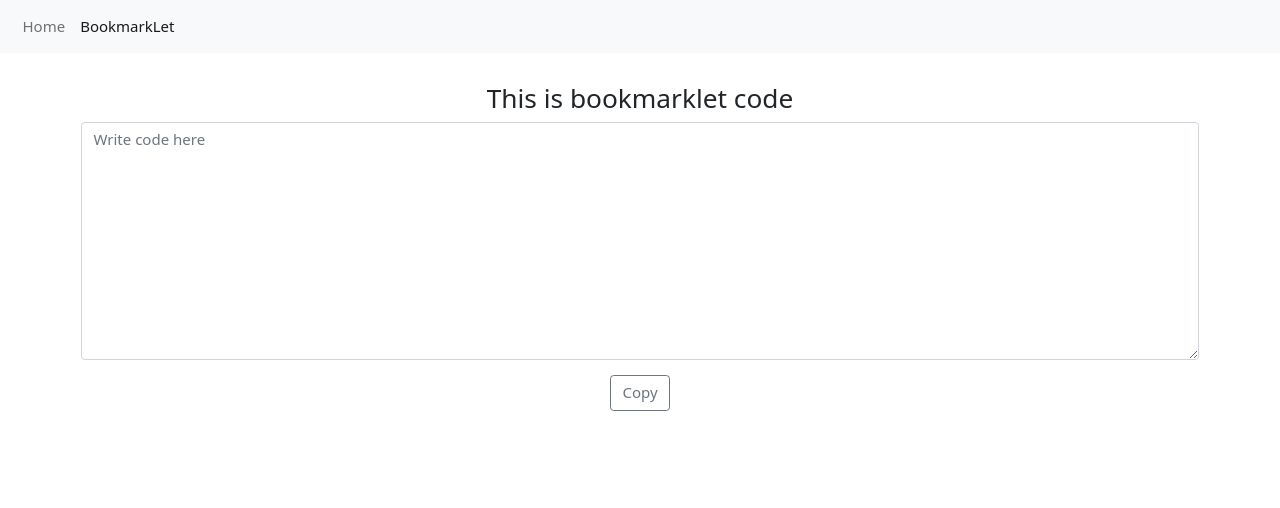
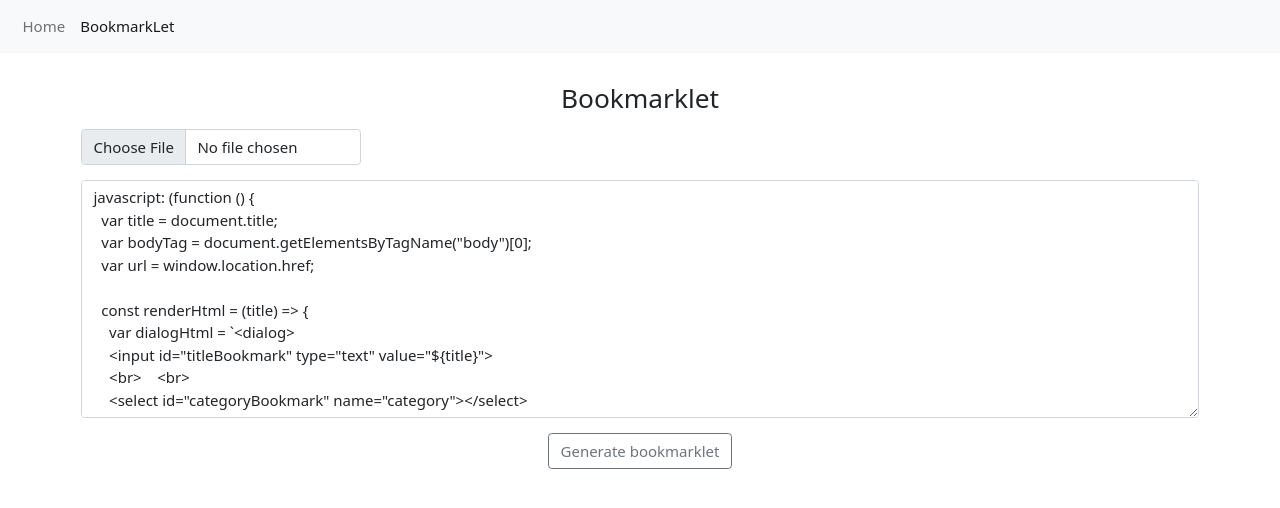
Before and after one commit to giaphien363/fabbiExamBookmark, a React (Create React App) app in the folder frontend/: page /bookmarklet in a window 1280 px wide. Shown: the top 508 px of the page. Built offline with nearby package versions, Linux system fonts and the light colour scheme.

Commit message:
some file environment

```diff
--- a/frontend/src/API/BookmarkAPI.js
+++ b/frontend/src/API/BookmarkAPI.js
@@ -1,17 +1,36 @@
 import axios from "axios";
 
 const baseURL = `http://127.0.0.1:8000/api/v1/`;
+
+function SearchBookmark(title, cateId = null) {
+  let url = cateId
+    ? baseURL + `bookmark/?category=${cateId}&title=${title}`
+    : baseURL + `bookmark/?title=${title}`;
+
+  return new Promise((resolve, reject) => {
+    axios
+      .get(url)
+      .then(function (response) {
+        // handle success
+        resolve(response.data);
+      })
+      .catch(function (error) {
+        // handle error
+        reject(error);
+      });
+  });
+}
 
 function GetAllBookmark(cateId) {
   let url = baseURL;
   return new Promise((resolve, reject) => {
     axios
       .get(`${url}bookmark/?category=${cateId}`)
-            .then(function(response) {
+      .then(function (response) {
         // handle success
         resolve(response.data);
       })
-            .catch(function(error) {
+      .catch(function (error) {
         // handle error
         reject(error);
       });
@@ -23,11 +42,11 @@ function GetBookmark(id) {
   return new Promise((resolve, reject) => {
     axios
       .get(`${url}bookmark/${id}/`)
-            .then(function(response) {
+      .then(function (response) {
         // handle success
         resolve(response.data);
       })
-            .catch(function(error) {
+      .catch(function (error) {
         // handle error
         reject(error);
       });
@@ -47,11 +66,11 @@ function InsertBookmark(data) {
   return new Promise((resolve, reject) => {
     axios
       .post(`${url}bookmark/`, data)
-            .then(function(response) {
+      .then(function (response) {
         // handle success
         resolve(response.data);
       })
-            .catch(function(error) {
+      .catch(function (error) {
         // handle error
         reject(error);
       });
@@ -71,11 +90,11 @@ function UpdateBookmark(id, data) {
   return new Promise((resolve, reject) => {
     axios
       .put(`${url}bookmark/${id}/`, data)
-            .then(function(response) {
+      .then(function (response) {
         // handle success
         resolve(response.data);
       })
-            .catch(function(error) {
+      .catch(function (error) {
         // handle error
         reject(error);
       });
@@ -87,11 +106,11 @@ const DelBookmark = (id) => {
   return new Promise((resolve, reject) => {
     axios
       .delete(`${url}bookmark/${id}/`)
-            .then(function(response) {
+      .then(function (response) {
         // handle success
         resolve(response);
       })
-            .catch(function(error) {
+      .catch(function (error) {
         // handle error
         reject(error);
       });
@@ -99,6 +118,7 @@ const DelBookmark = (id) => {
 };
 
 export {
+  SearchBookmark,
   GetAllBookmark,
   InsertBookmark,
   GetBookmark,
--- a/frontend/src/components/Header/index.jsx
+++ b/frontend/src/components/Header/index.jsx
@@ -31,11 +31,6 @@ const Header = () => {
           </ul>
         </div>
       </nav>
-      {location == "/bookmark" && (
-        <StyledHeaderTitle>
-          <h1>Bookmark Management</h1>
-        </StyledHeaderTitle>
-      )}
     </StyledHeader>
   );
 };
--- a/frontend/src/features/BookmarkLet/index.jsx
+++ b/frontend/src/features/BookmarkLet/index.jsx
@@ -2,43 +2,60 @@ import React, { useEffect, useState } from "react";
 import { CopyToClipboard } from "react-copy-to-clipboard";
 import { Container } from "reactstrap";
 
+import raw from "../BookmarkLet/codeBookmarkLet.txt";
+
 const BookmarkLet = () => {
-  const [copied, setCopied] = useState(false);
-  const [checkCopy, setCheckCopy] = useState(false);
+  const [checkGenerate, setCheckGenerate] = useState(false);
   const [value, setValue] = useState("");
-  const [valueInBoard, setValueInBoard] = useState("");
 
   useEffect(() => {
-    const copiedTimeOut = setTimeout(() => {
-      if (copied) {
-        setCopied(false);
-      }
-    }, 2000);
-    return () => {
-      clearTimeout(copiedTimeOut);
-    };
-  }, [copied]);
+    document.title = "Bookmarklet";
+  }, []);
 
-  const copyText = (vl, rs) => {
-    if (!value) return;
-    setCheckCopy(rs);
-    setValueInBoard(vl);
-    setCopied(true);
-    setValue("");
+  useEffect(() => {
+    fetch(raw)
+      .then((r) => r.text())
+      .then((text) => {
+        setValue(text);
+      });
+  }, []);
+
+  const generateFunction = () => {
+    setCheckGenerate(true);
+  };
+  const previewFile = (e) => {
+    console.log();
+    const file = e.target.files;
+    const reader = new FileReader();
+
+    reader.addEventListener(
+      "load",
+      () => {
+        // this will then display a text file
+        setValue(reader.result);
+      },
+      false
+    );
+
+    if (file) {
+      fetch(raw)
+        .then((r) => r.text())
+        .then((text) => {
+          setValue(text);
+        });
+    }
   };
 
   return (
     <Container>
       <div style={{ textAlign: "center" }}>
-        <h3>This is bookmarklet code</h3>
-        {checkCopy && (
-          <a
-            className="btn btn-outline-success my-2"
-            href={`javascript:(function(){${valueInBoard}})()`}
-          >
-            Demo bookmark drag
-          </a>
-        )}
+        <h3>Bookmarklet</h3>
+
+        <input
+          className="form-control col-md-3 my-3"
+          type="file"
+          onChange={previewFile}
+        />
 
         <textarea
           className="form-control"
@@ -47,14 +64,24 @@ const BookmarkLet = () => {
           placeholder="Write code here"
           onChange={(e) => {
             setValue(e.target.value);
-            setCopied(false);
           }}
         ></textarea>
 
-        <CopyToClipboard text={value} onCopy={copyText}>
-          <button className="btn btn-outline-secondary my-3">Copy</button>
-        </CopyToClipboard>
-        {copied ? <p className="text-danger">Copied.</p> : null}
+        <button
+          onClick={generateFunction}
+          className="btn btn-outline-secondary my-3"
+        >
+          Generate bookmarklet
+        </button>
+
+        {checkGenerate && (
+          <a
+            className="btn btn-outline-success mx-3"
+            href={`javascript:(function(){${value}})()`}
+          >
+            Demo bookmark drag
+          </a>
+        )}
       </div>
     </Container>
   );
--- a/frontend/src/features/BookmarkList/components/Bookmark/index.jsx
+++ b/frontend/src/features/BookmarkList/components/Bookmark/index.jsx
@@ -1,28 +1,23 @@
 import React from "react";
 import { StyledBookmark, StyledButton, StyledLink } from "./styledBookmark";
 
-const Bookmark = ({ id, title, crudBookmark, setBookId, toggleShow }) => {
+const Bookmark = ({ item, crudBookmark, setBookId, toggleShow }) => {
   const handleDel = () => {
-    crudBookmark("DELETE", id);
+    crudBookmark("DELETE", item.id);
   };
 
   const handleUpdate = () => {
-    setBookId(id);
+    setBookId(item.id);
     toggleShow();
   };
 
   return (
     <>
       <StyledBookmark>
-        <StyledLink
-          key={id}
-          // href={bookmark.url}
-          target="_blank"
-          rel="noreferrer"
-        >
-          {title.length > 40
-            ? `${title.substring(0, 40)} ...`
-            : title}
+        <StyledLink href={item.url} target="_blank" rel="noreferrer">
+          {item.title.length > 40
+            ? `${item.title.substring(0, 40)} ...`
+            : item.title}
         </StyledLink>
         <StyledButton
           color="danger"
--- a/frontend/src/features/BookmarkList/components/Group/index.jsx
+++ b/frontend/src/features/BookmarkList/components/Group/index.jsx
@@ -170,8 +170,7 @@ const Group = ({
                 setBookId={setBookId}
                 toggleShow={toggleShow}
                 crudBookmark={crudBookmark}
-                id={item["id"]}
-                title={item.title}
+                item={item}
               />
             ))}
           </StyledCardBody>
--- /dev/null
+++ b/frontend/src/features/BookmarkList/components/ListSearch/index.jsx
@@ -0,0 +1,14 @@
+import React from "react";
+
+const ListSearch = ({ item }) => {
+  return (
+    <>
+      <h2>Title: {item.title}</h2>
+      <a href={item.url}>Go to</a>
+    </>
+  );
+};
+
+ListSearch.propTypes = {};
+
+export default ListSearch;
--- a/frontend/src/features/BookmarkList/pages/Main/index.jsx
+++ b/frontend/src/features/BookmarkList/pages/Main/index.jsx
@@ -1,4 +1,4 @@
-import { useEffect, useState } from "react";
+import { useEffect, useState, useRef } from "react";
 import { Button, Col, Form, Input, Row } from "reactstrap";
 import {
   DelCategory,
@@ -7,14 +7,21 @@ import {
   UpdateCategory,
 } from "../../../../API/CategoryAPI";
 import Group from "../../components/Group";
+import ListSearch from "../../components/ListSearch";
 import { StyledMain } from "./styledMain";
+
+import { SearchBookmark } from "../../../../API/BookmarkAPI";
 
 const Main = () => {
   const [inputGroup, setInputGroup] = useState("");
+  const [inputSearch, setInputSearch] = useState("");
   const [tempBookmark, setTempBookmark] = useState(null);
 
   const [categories, setCategories] = useState([]);
+  const [searchBookmark, setSearchBookmark] = useState([]);
   const [categoriesSelect, setCategoriesSelect] = useState([]);
+
+  const typeTimeOut = useRef(null);
 
   useEffect(() => {
     document.title = "List Bookmark";
@@ -73,7 +80,6 @@ const Main = () => {
           return;
         } else {
           UpdateCategory(id, { categoryName: value }).then((res) => {
-            alert("Update successfully!!!");
             var listCate = [...categories];
             let index = listCate.findIndex((obj) => obj.id === id);
 
@@ -88,7 +94,6 @@ const Main = () => {
         // DelCategory
 
         DelCategory(id).then((res) => {
-          alert("Delete successfully!!!");
           var temp = [...categories];
           var listCate = temp.filter((ele) => {
             return ele.id !== id;
@@ -109,9 +114,52 @@ const Main = () => {
     setInputGroup("");
   };
 
+  const changeInputSearch = (e) => {
+    // call api here
+    setInputSearch(e.target.value);
+    if (e.target.value == "") {
+      setSearchBookmark([]);
+      return;
+    }
+
+    // clear before setTimeOut
+    if (typeTimeOut.current) {
+      clearTimeout(typeTimeOut.current);
+    }
+
+    typeTimeOut.current = setTimeout(() => {
+      SearchBookmark(e.target.value).then((res) => {
+        setSearchBookmark(res);
+      });
+    }, 500);
+  };
+
   return (
     <>
       <StyledMain>
+        <Row className="my-4">
+          <Col md="6">
+            <h2>Bookmarks</h2>
+          </Col>
+          <Col md="6">
+            <Input
+              placeholder="Search by title"
+              value={inputSearch}
+              onChange={changeInputSearch}
+            />
+          </Col>
+        </Row>
+        {/* if searching */}
+        {searchBookmark.length > 0 && (
+          <div>
+            {searchBookmark.map((item, i) => (
+              <ListSearch key={i} item={item} />
+            ))}
+          </div>
+        )}
+
+        {/* if not search */}
+        {inputSearch.length > 0 || (
           <Row>
             <Col md="12">
               <Form
@@ -130,10 +178,11 @@ const Main = () => {
                   onChange={(e) => {
                     setInputGroup(e.target.value);
                   }}
-                style={{ width: "85%" }}
+                  style={{ width: "75%" }}
+                  placeholder="New group"
                 />
                 <Button type="submit" color="primary">
-                Create
+                  Create Group
                 </Button>
               </Form>
             </Col>
@@ -154,6 +203,7 @@ const Main = () => {
               </Row>
             </Col>
           </Row>
+        )}
       </StyledMain>
     </>
   );
```
Also changed, not shown: frontend/src/features/BookmarkLet/codeBookmarkLet.txt (renamed from frontend/src/features/BookmarkLet/codeBookmarkLet.js), 2 other files (tests, documents, lock files or other folders). Lines whose indentation alone changed are shown as unchanged.
